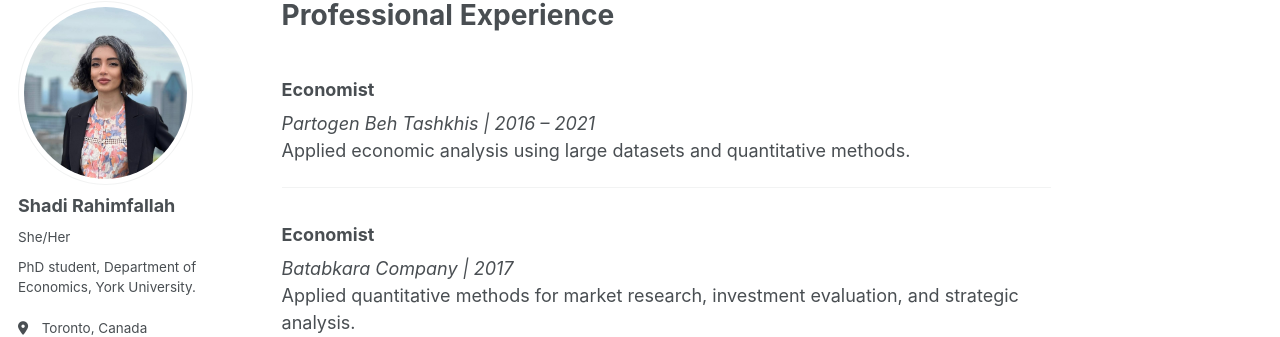
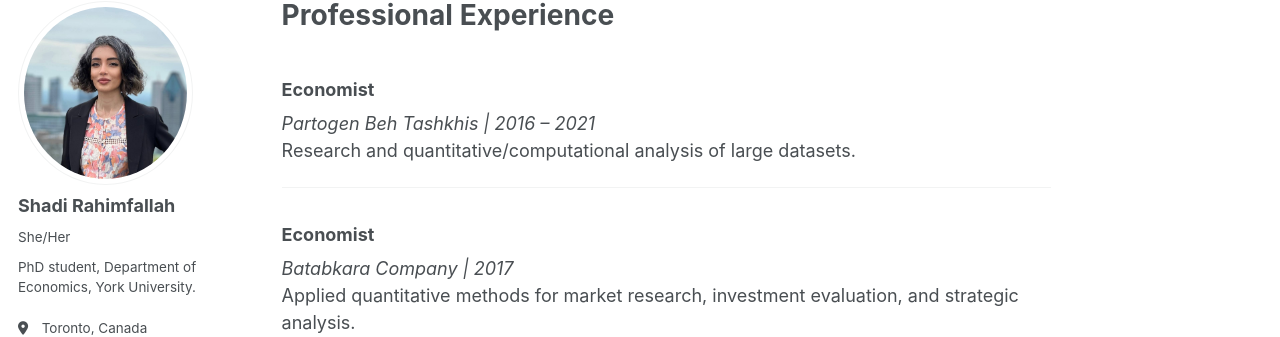
Before and after one commit to ShadiRahimfallah/ShadiRahimfallah.github.io, a Jekyll site: the page built from _pages/experience.md, in a window 1280 px wide. Shown: the part 98-435 px from the top of the page. Built offline with Jekyll 4.4.1, drawn with Linux system fonts in a browser that asks for light colours; a script that is not in the unit is left out.

Commit message:
Update experience.md

```diff
--- a/_pages/experience.md
+++ b/_pages/experience.md
@@ -7,7 +7,7 @@ author_profile: true
 
 ### Economist
 *Partogen Beh Tashkhis | 2016 – 2021*
-Applied economic analysis using large datasets and quantitative methods.
+Research and quantitative/computational analysis of large datasets.
 
 ---
 
```
